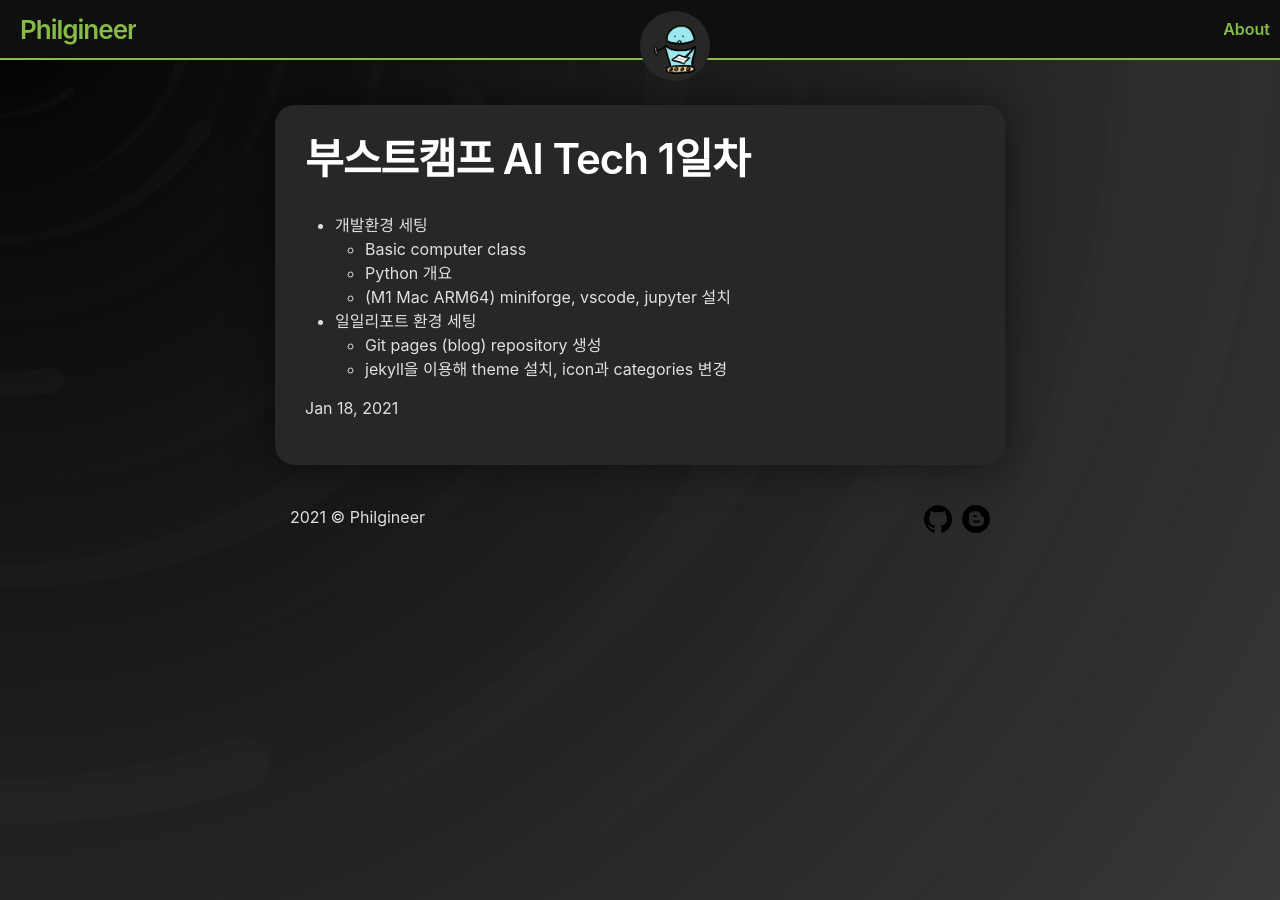
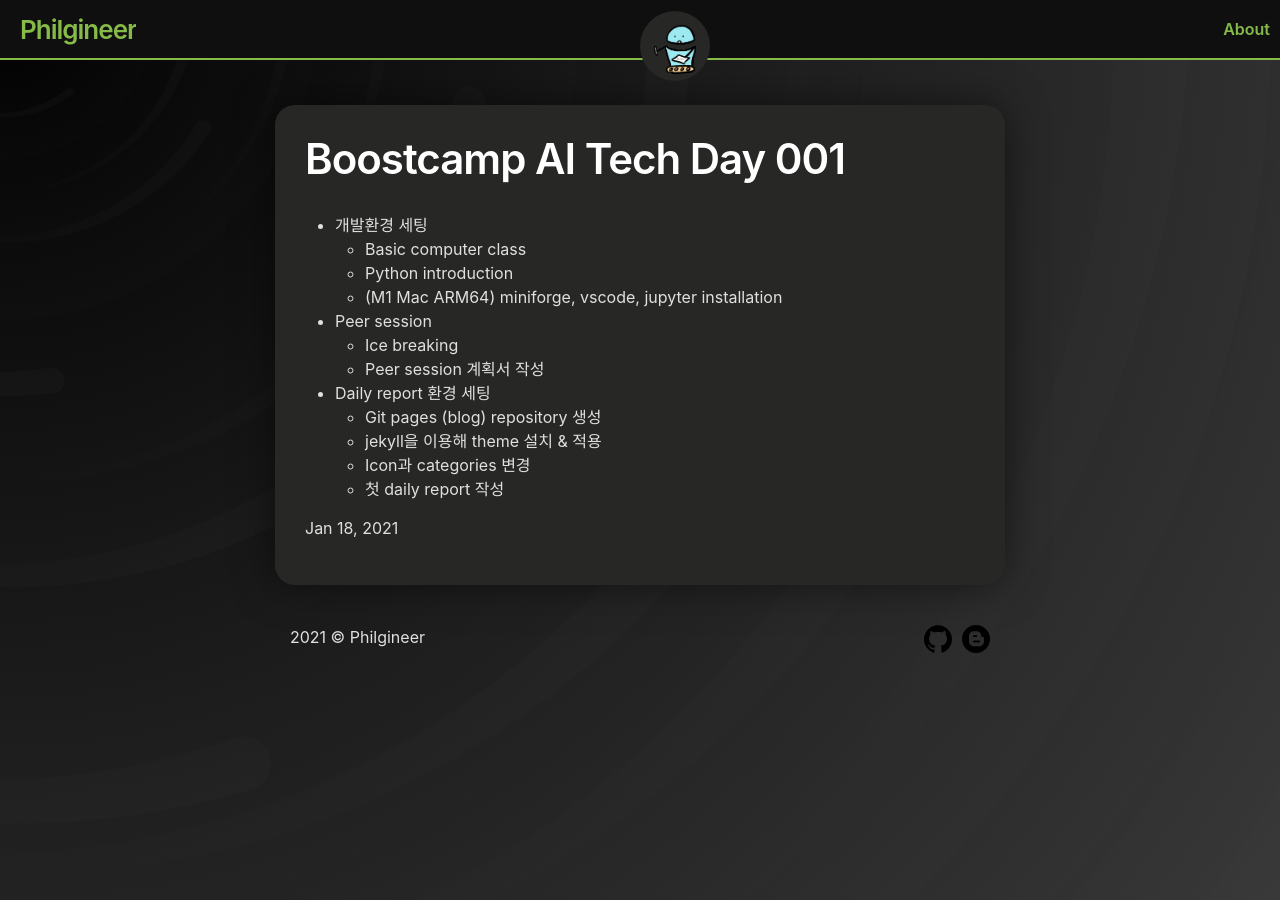
Before and after one commit to philgineer/philgineer.github.io, a Jekyll site: the page built from _posts/2021-01-18-boostcamp_001.md, in a window 1280 px wide. Built offline with Jekyll 4.4.1, drawn with Linux system fonts in a browser that asks for light colours; our own code applies the rules of GitHub Pages for plain Markdown files.

Commit message:
Update 2021-01-18-boostcamp_001.md

```diff
--- a/_posts/2021-01-18-boostcamp_001.md
+++ b/_posts/2021-01-18-boostcamp_001.md
@@ -1,11 +1,17 @@
 ---
-title: "부스트캠프 AI Tech 1일차"
+title: "Boostcamp AI Tech Day 001"
+data: 2021-01-18
 ---
 
 * 개발환경 세팅
 	* Basic computer class
-	* Python 개요
-	* (M1 Mac ARM64) miniforge, vscode, jupyter 설치
-* 일일리포트 환경 세팅
+	* Python introduction
+	* (M1 Mac ARM64) miniforge, vscode, jupyter installation
+* Peer session
+	* Ice breaking
+	* Peer session 계획서 작성
+* Daily report 환경 세팅
 	* Git pages (blog) repository 생성
-	* jekyll을 이용해 theme 설치, icon과 categories 변경
+	* jekyll을 이용해 theme 설치 & 적용
+	* Icon과 categories 변경
+	* 첫 daily report 작성
```
